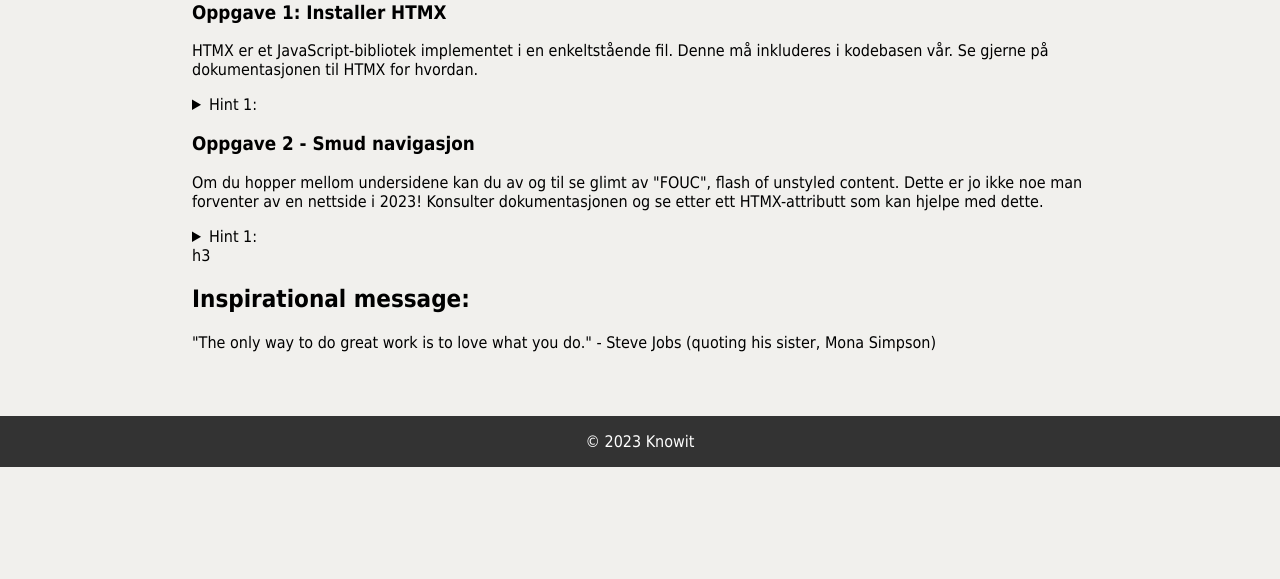
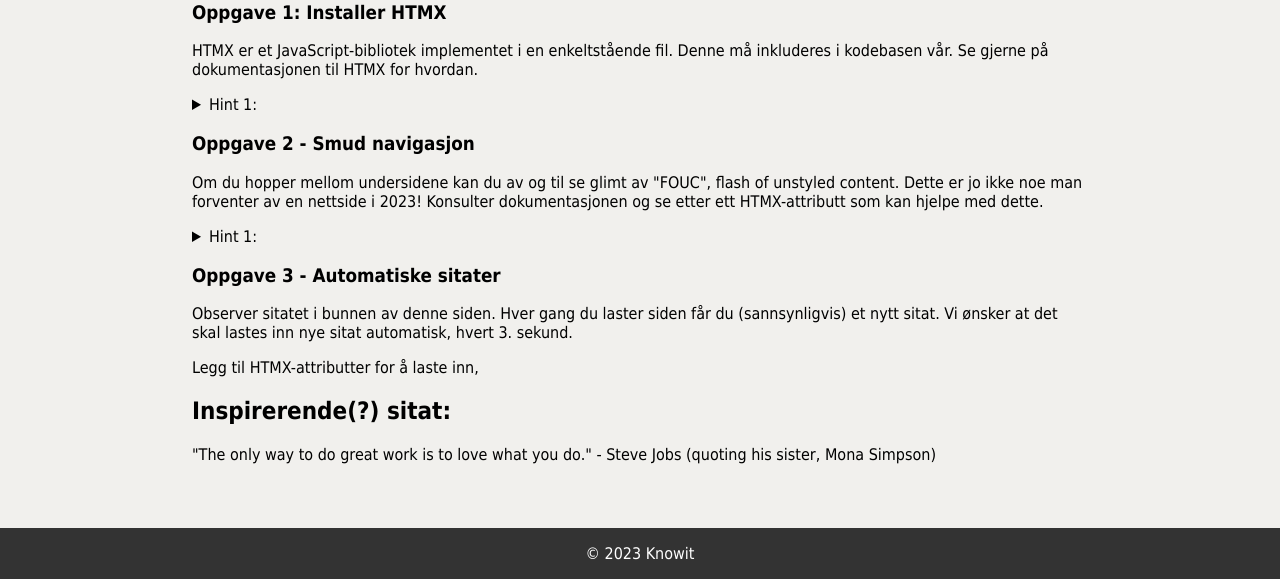
Before and after one commit to sverrejb/knowit-htmx-workshop, a Flask app: page / in a window 1280 px wide. Shown: the part 687-1266 px from the top of the page. Before the commit the page ends 1154 px from the top, so only its background shows below. Run offline with Flask 3, Linux system fonts and the light colour scheme.

Commit message:
more tasks

```diff
--- a/templates/index.html
+++ b/templates/index.html
@@ -77,8 +77,11 @@
     </details>
 </details>
 
-h3
+<h3>Oppgave 3 - Automatiske sitater</h3>
+<p>Observer sitatet i bunnen av denne siden. Hver gang du laster siden får du (sannsynligvis) et nytt sitat. Vi ønsker
+    at det skal lastes inn nye sitat automatisk, hvert 3. sekund. </p>
+    <p>Legg til HTMX-attributter for å laste inn,</p>
 
-<h2>Inspirational message:</h2>
+<h2>Inspirerende(?) sitat:</h2>
 <p>{{ quote }}</p>
 {% endblock %}
```
